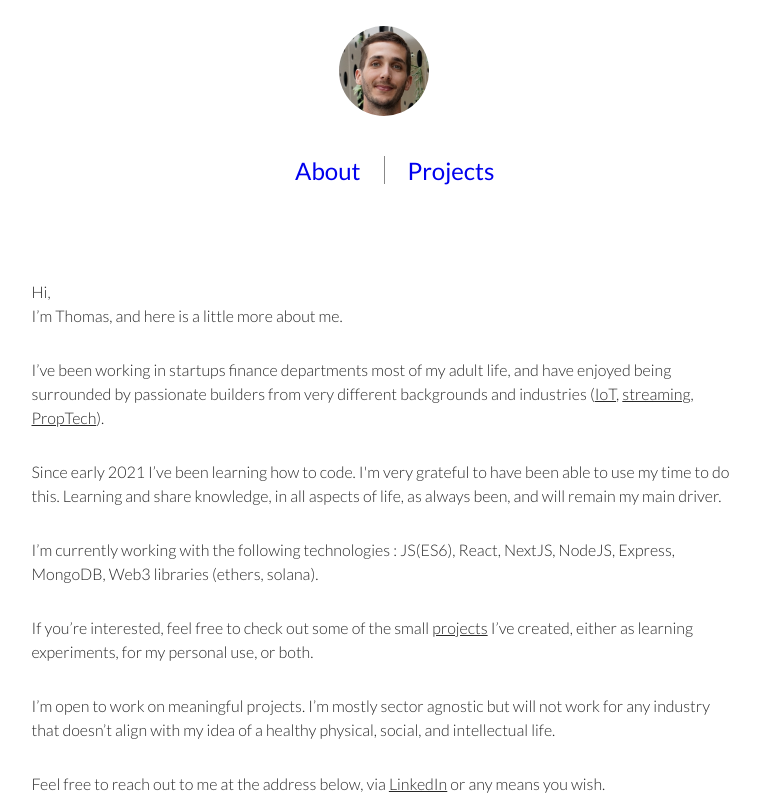
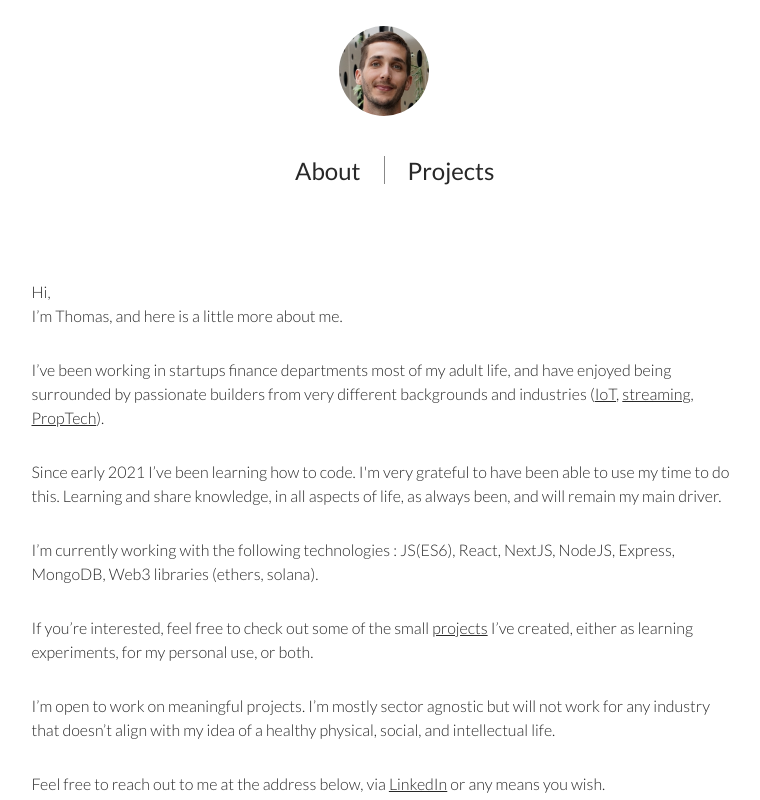
Before and after one commit to thomas-labrusse/personal-website, a Next.js app: page / in a window 1280 px wide. Shown: the top 800 px of the page, without its empty margins (256-1016 px from the left). Built offline with nearby package versions, Linux system fonts and the light colour scheme.

Commit message:
minor style fix

```diff
--- a/components/layout/Header.module.css
+++ b/components/layout/Header.module.css
@@ -26,7 +26,6 @@
 	justify-content: space-around;
 	width: 210px;
 	margin-top: 40px;
-	color: #282828;
 	font-size: 24px;
 }
 
@@ -46,6 +45,7 @@
 }
 
 .link a {
+	color: #282828;
 	text-decoration: none;
 }
 
```
